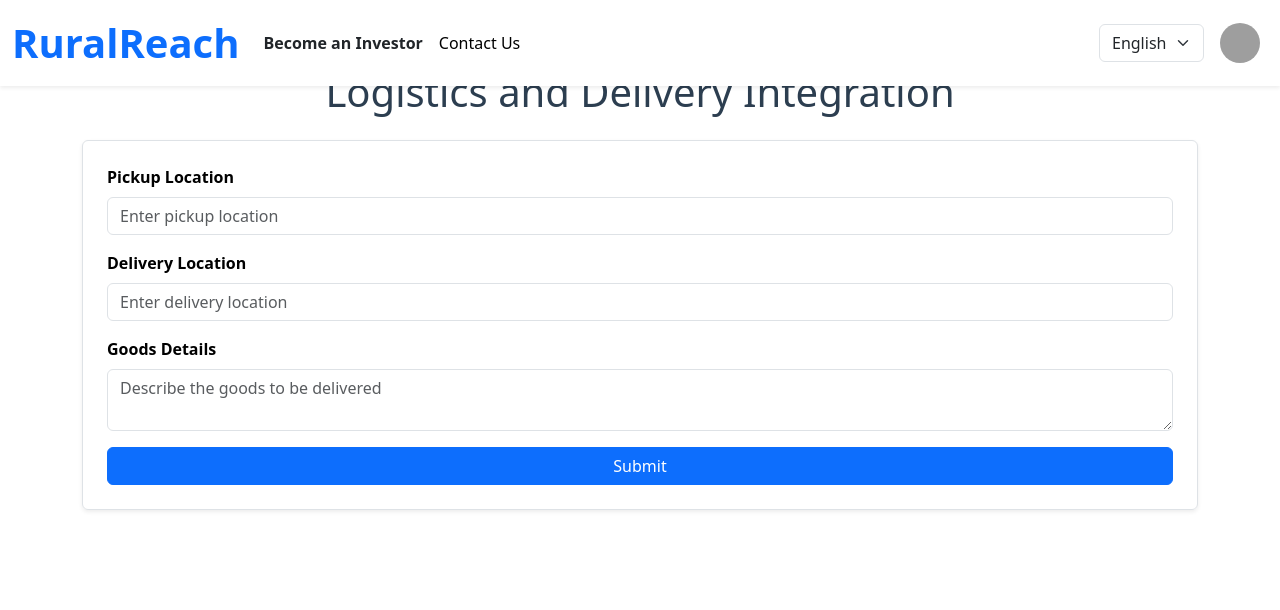
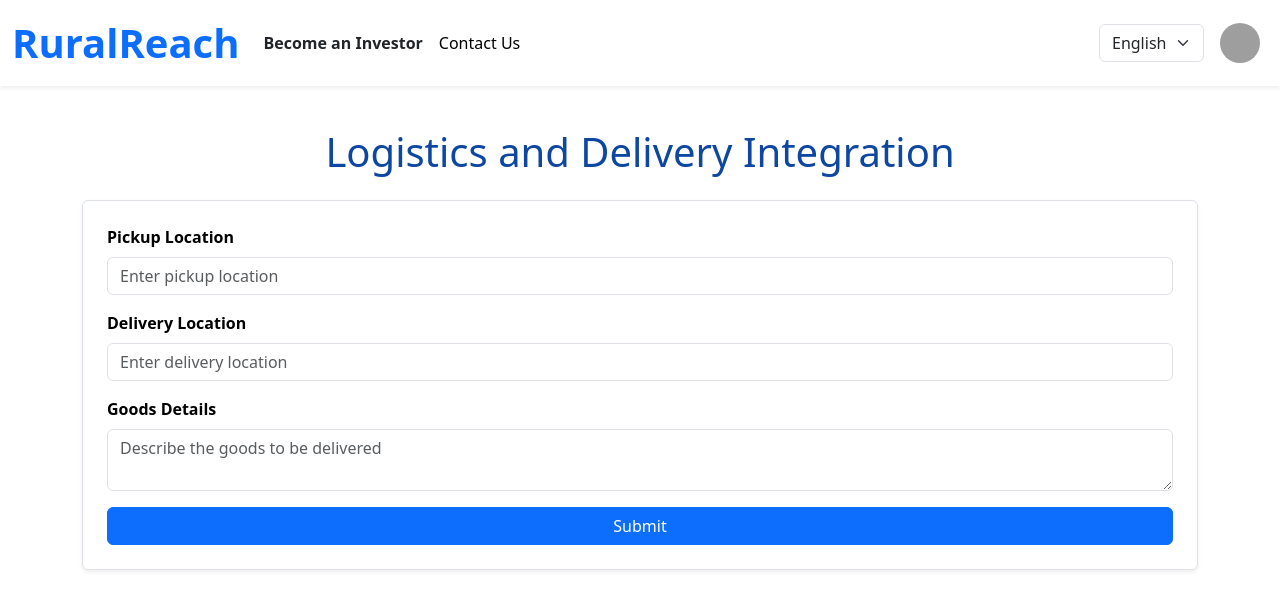
Before and after one commit to RamegowdaMD/RuralReach, a React (Vite) app in the folder client/: page /logistics in a window 1280 px wide. Shown: the top 610 px of the page. Built offline with nearby package versions, Linux system fonts and the light colour scheme; grey boxes are pictures that could not be loaded.

Commit message:
changes text color and implemented submit button properly

```diff
--- a/client/src/pages/LogisticsAndDelivery.jsx
+++ b/client/src/pages/LogisticsAndDelivery.jsx
@@ -1,12 +1,13 @@
 import React, { useState } from 'react';
+import { useNavigate } from 'react-router-dom';
 import "bootstrap/dist/css/bootstrap.min.css";
 import NavForAll from '../components/NavForAll';
-
 
 const LogisticsAndDelivery = () => {
   const [pickupLocation, setPickupLocation] = useState("");
   const [deliveryLocation, setDeliveryLocation] = useState("");
   const [goodsDetails, setGoodsDetails] = useState("");
+  const navigate = useNavigate();
 
   const handlePickupChange = (e) => {
     setPickupLocation(e.target.value);
@@ -22,26 +23,39 @@ const LogisticsAndDelivery = () => {
 
   const handleSubmit = (e) => {
     e.preventDefault();
-    alert(`Pickup: ${pickupLocation}, Delivery: ${deliveryLocation}, Goods: ${goodsDetails}`);
+
+    alert("Delivery request placed successfully!");
+
+    navigate("/Main");
   };
 
   return (
     <div
       className="logistics-wrapper"
       style={{
-      minHeight: '100vh', // Full viewport height
+        minHeight: '100vh',
         display: 'flex',
         flexDirection: 'column',
         justifyContent: 'flex-start',
-      padding: '20px', // Optional padding for better spacing
+        padding: '20px',
       }}
     >
-    <NavForAll/>
+      <NavForAll />
       <div className="container mt-5">
-      <h1 className="text-center mb-4">Logistics and Delivery Integration</h1>
+        <h1
+          className="text-center mb-4"
+          style={{
+            marginTop: '60px',
+            color: '#0d47a1',
+          }}
+        >
+          Logistics and Delivery Integration
+        </h1>
         <form onSubmit={handleSubmit} className="border p-4 rounded shadow-sm">
           <div className="mb-3">
-          <label htmlFor="pickupLocation" className="form-label">Pickup Location</label>
+            <label htmlFor="pickupLocation" className="form-label">
+              Pickup Location
+            </label>
             <input
               type="text"
               id="pickupLocation"
@@ -54,7 +68,9 @@ const LogisticsAndDelivery = () => {
           </div>
 
           <div className="mb-3">
-          <label htmlFor="deliveryLocation" className="form-label">Delivery Location</label>
+            <label htmlFor="deliveryLocation" className="form-label">
+              Delivery Location
+            </label>
             <input
               type="text"
               id="deliveryLocation"
@@ -67,7 +83,9 @@ const LogisticsAndDelivery = () => {
           </div>
 
           <div className="mb-3">
-          <label htmlFor="goodsDetails" className="form-label">Goods Details</label>
+            <label htmlFor="goodsDetails" className="form-label">
+              Goods Details
+            </label>
             <textarea
               id="goodsDetails"
               className="form-control"
@@ -78,7 +96,9 @@ const LogisticsAndDelivery = () => {
             ></textarea>
           </div>
 
-        <button type="submit" className="btn btn-primary w-100">Submit</button>
+          <button type="submit" className="btn btn-primary w-100">
+            Submit
+          </button>
         </form>
       </div>
     </div>
```
Lines whose indentation alone changed are shown as unchanged.
